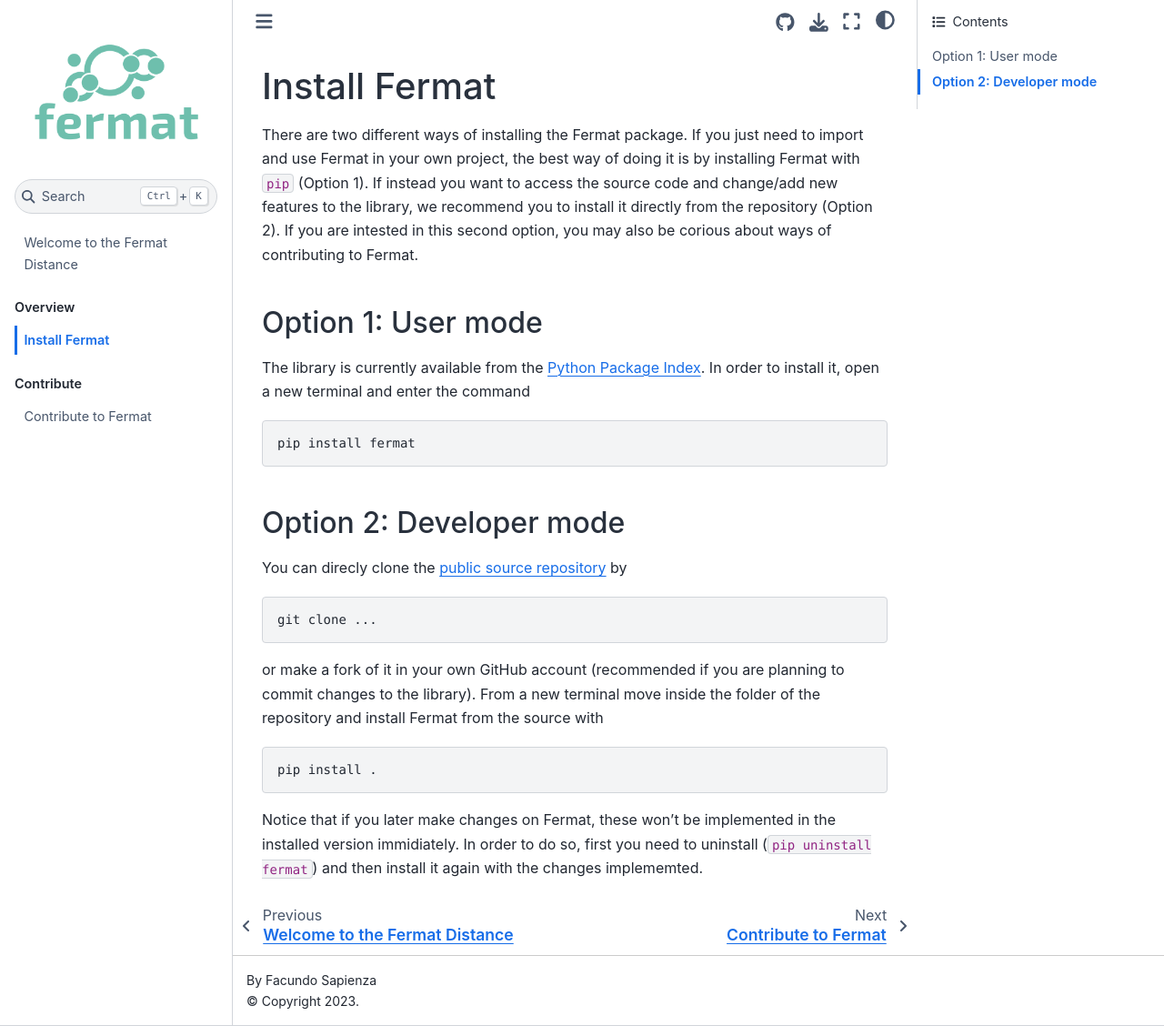
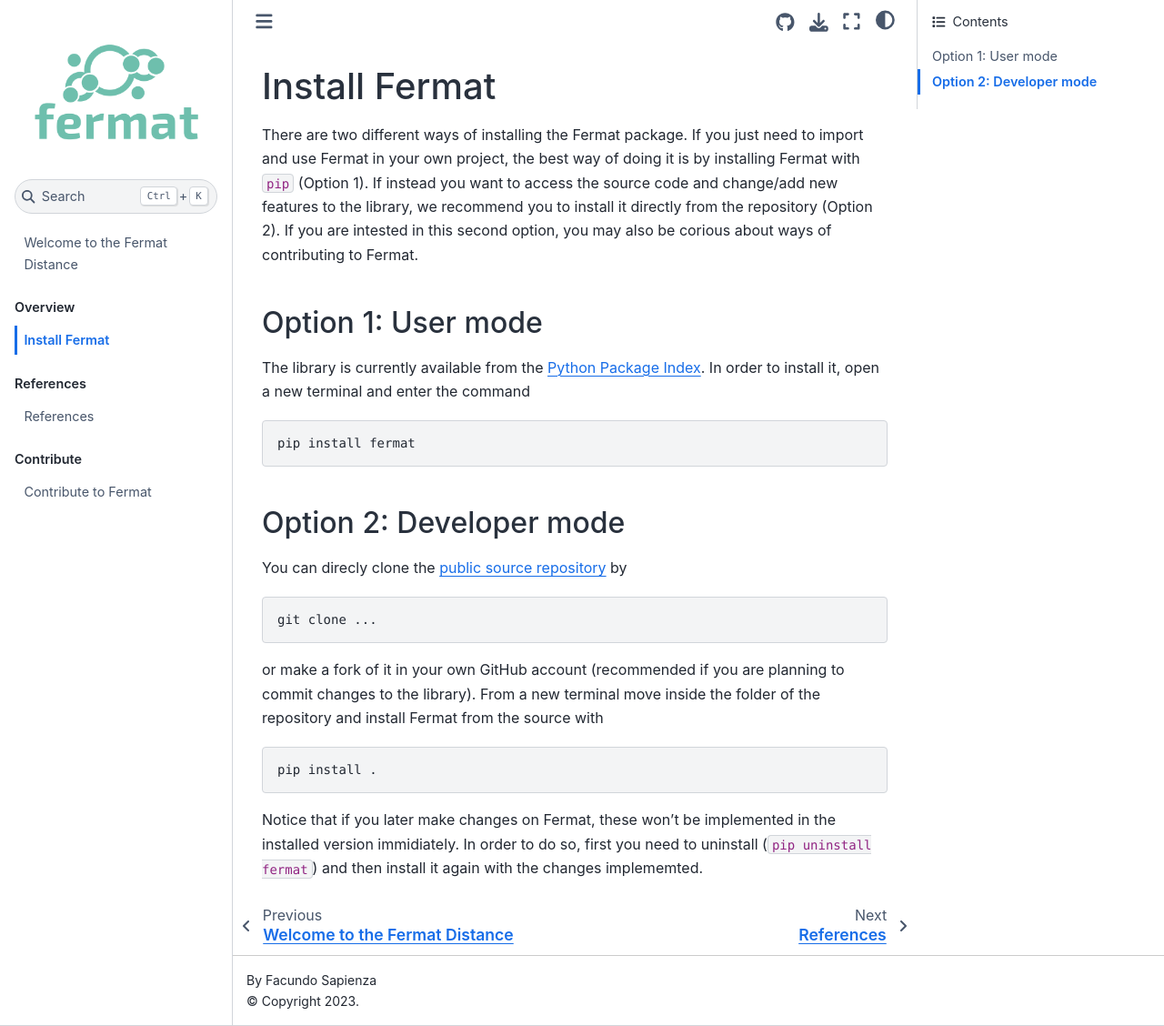
Before and after one commit to Fermat-distance/fermat-book, a Jupyter Book: the page built from markdown/installation.md, in a window 1280 px wide and 1128 px high. Shown: the whole window at 91% size. Built offline with Jupyter Book 1.0.4 settings and Sphinx 7.4.7 and the Sphinx Book theme 1.1.4, drawn with Linux system fonts in a browser that asks for light colours; pages that are not in the unit, such as notebooks, are missing from menus.

Commit message:
fixed toc

```diff
--- a/_toc.yml
+++ b/_toc.yml
@@ -13,7 +13,7 @@
   - file: notebooks/Clustering.ipynb
 - caption: References
   chapters:
-  - file: markdown/refences.md
+  - file: markdown/references.md
 - caption: Contribute
   chapters:
   - file: markdown/contribute.md
```
